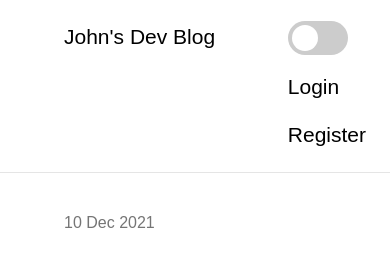
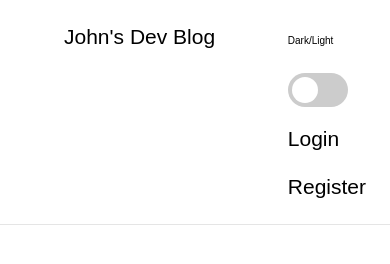
Before and after one commit to Code-Institute-Submissions/mlenahan-Johnpooch.dog_SepResub, a Django app: page / in a window 390 px wide. Shown: the top 264 px of the page. Run offline with Django 3.2, Linux system fonts and the light colour scheme; data comes from the database, SQL or seed files in the repository; some libraries are stand-ins or nearby versions; some web fonts are replaced.

Commit message:
add span to darkmode button and adjust padding for mobile

```diff
--- a/static/css/style.css
+++ b/static/css/style.css
@@ -311,6 +311,10 @@ input:checked + .slider:before {
    background-color: RoyalBlue;
  }
 
+ .darkmode-span {
+    font-size: x-small;
+ }
+
  @media only screen and (max-width: 900px) {
     .pre-footer {
       padding-left: 32px;
@@ -344,8 +348,8 @@ input:checked + .slider:before {
 
 @media only screen and (max-width: 550px) {
    .container {
-     padding-left: 64px;
-     padding-right: 64px;
+     padding-left: 32px;
+     padding-right: 32px;
    }
 
 }
--- a/templates/base.html
+++ b/templates/base.html
@@ -26,6 +26,11 @@
                     </li>
                 </ul>
                 <ul class="nav-right">
+                    <li>
+                        <span class="darkmode-span">
+                            Dark/Light
+                        </span>
+                    </li>
                     <li>
                         <label id="dark-mode-toggle" class="dark-mode-toggle switch" aria-label="toggle dark mode">
                             <input type="checkbox">
```
